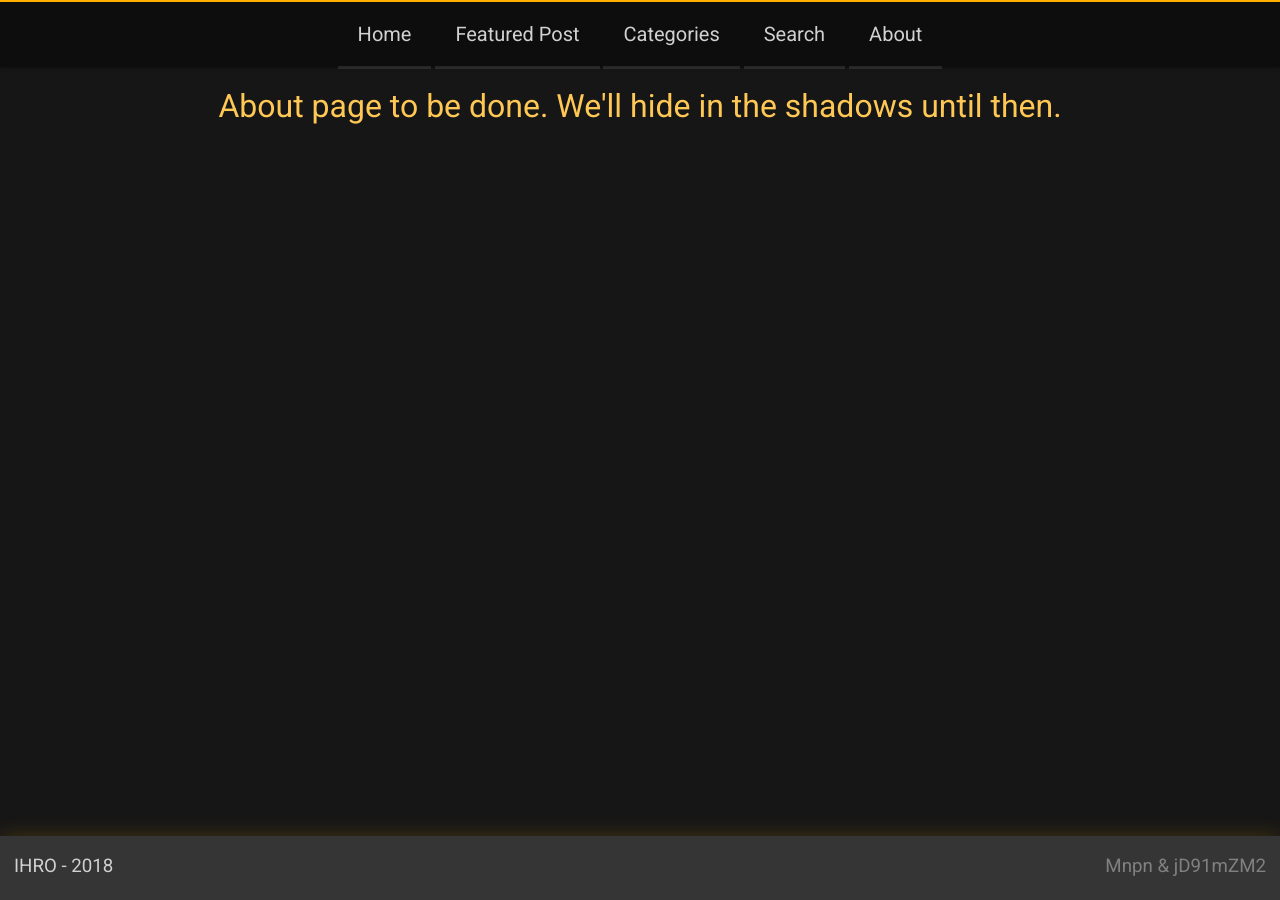
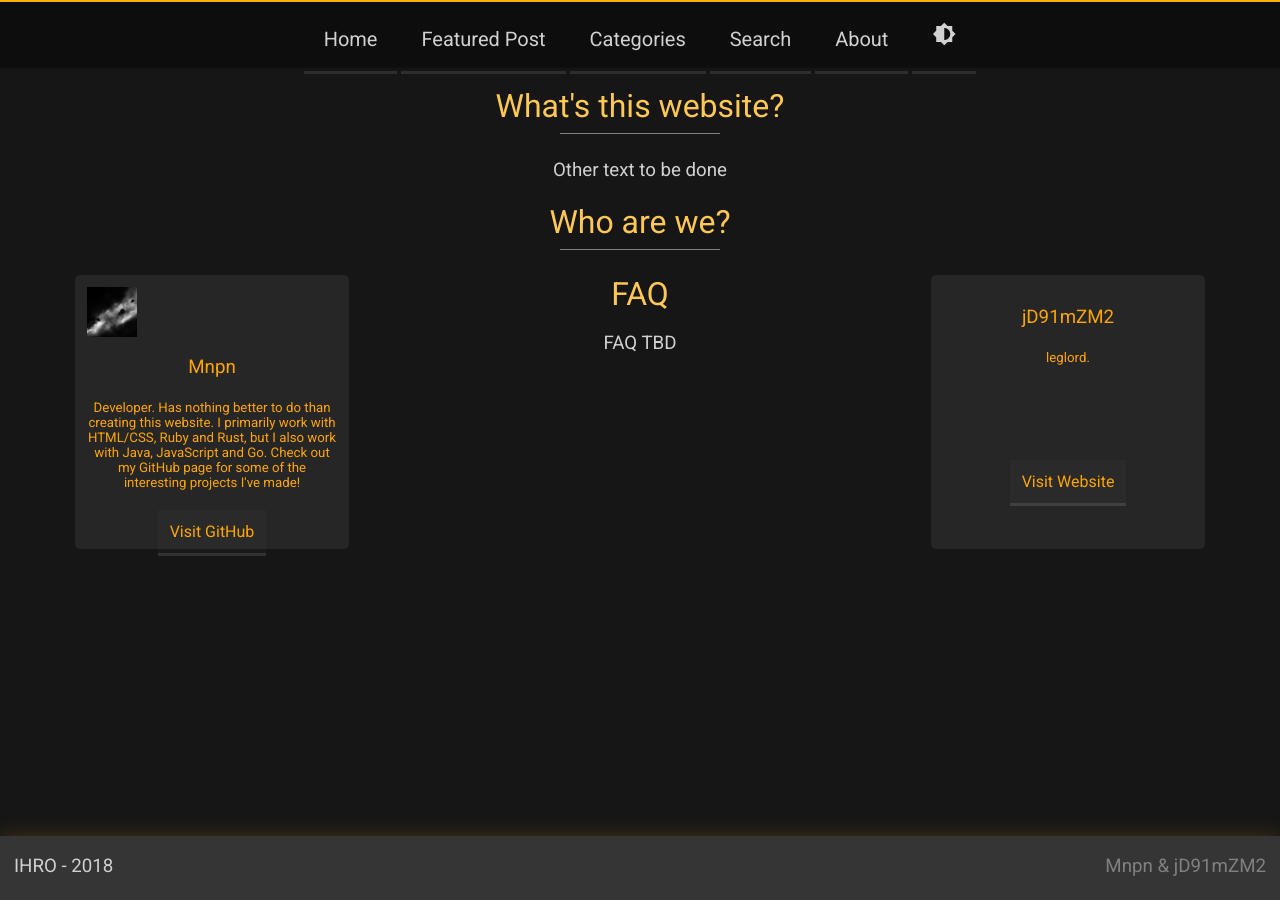
Before and after one commit to jaka2015/I-Hate-Restrictions-Online, a Jekyll site: the page built from about.html, in a window 1280 px wide. Built offline with Jekyll 4.4.1, drawn with Linux system fonts in a browser that asks for light colours.

Commit message:
Unfinished about page & Settings page

```diff
--- a/_layouts/default.html
+++ b/_layouts/default.html
@@ -32,6 +32,7 @@
 					<a href="/categories">Categories</a>
 					<a href="#">Search</a>
 					<a href="/about">About</a>
+					<a href="/settings"><i class="material-icons">brightness_medium</i></a>
 				</div>
 			</nav>
 		</header>
--- a/about.html
+++ b/about.html
@@ -1,4 +1,41 @@
 ---
 layout: default
 ---
-<h1>About page to be done. We'll hide in the shadows until then.</h1>
+<div class="about">
+	<h1>What's this website?</h1>
+	<div class="short"><hr /></div>
+	<h3>
+		Other text to be done
+	</h3>
+	<h1>Who are we?</h1>
+	<div class="short"><hr /></div>
+	<div class="us">
+		<div class="block lb">
+			<img src="/assets/pictures/mnpn.png"></img>
+			<h3>Mnpn</h3>
+			<h5>
+				Developer. Has nothing better to do than creating this website.
+				I primarily work with HTML/CSS, Ruby and Rust, but I also work with Java, JavaScript and Go.
+				Check out my GitHub page for some of the interesting projects I've made!
+			</h5>
+			<div class="navigation">
+				<a href="https://github.com/Mnpn03">Visit GitHub</a>
+			</div>
+		</div>
+		<div class="divider"></div>
+		<div class="block rb">
+			<h3>jD91mZM2</h3>
+			<h5>
+				leglord.
+			</h5>
+			<div class="navigation">
+				<a href="https://jd91mzm2.github.io/">Visit Website</a>
+			</div>
+		</div>
+	</div>
+
+	<h1>FAQ</h1>
+	<h3>
+		FAQ TBD
+	</h3>
+</div>
--- /dev/null
+++ b/settings.html
@@ -0,0 +1,4 @@
+---
+layout: default
+---
+<h1>Blank</h1>
--- a/style.css
+++ b/style.css
@@ -206,7 +206,6 @@ footer {
 
 /* Mobile Optimising */
 .mobile { display: none; }
-.desktop { display: inline; }
 
 @media only screen and (max-width: 700px) {
 	.mobile { display: inline; }
@@ -312,5 +311,57 @@ footer {
 	transform: scale(1.03);
 }
 
+.block img {
+	width: 20%;
+	height: 20%;
+	display: flex;
+}
+
+/* About */
+.lb {
+	position: fixed;
+	left: 75px;
+}
+
+.rb {
+	position: fixed;
+	right: 75px;
+}
+
+.us {
+	position: relative;
+}
+
+.divider {
+	position: absolute;
+	left: 50%;
+	top: 10%;
+	bottom: 10%;
+	border-left: 1px solid grey;
+}
+
+.about h1 {
+	margin-bottom: 0
+}
+
+.about hr {
+	width: 50%;
+	position: relative;
+	left: 50%;
+	transform: translate(-100%);
+}
+
+.short {
+	width: 25%;
+	position: relative;
+	left: 50%;
+	transform: translate(-50%);
+}
+
+.desktop .material-icons {
+	padding-bottom: 0;
+	vertical-align: bottom;
+}
+
 /* Really lazy work-around. It works. */
 .block h5 { height: 100px }
```
Also changed, not shown: assets/pictures/mnpn.png (added).
